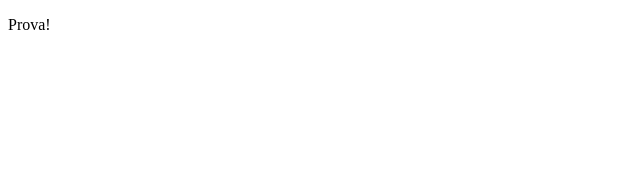
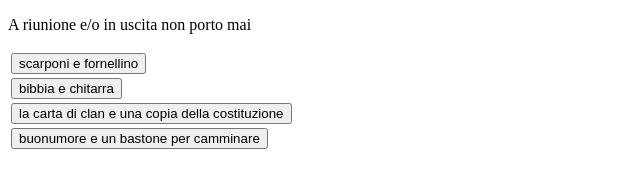
Before and after one commit to iulius87/iulius87.github.io, a plain HTML site: page index.html in a window 1280 px wide. Shown: the whole page, without its empty margins (0-640 px from the left). Drawn offline with Linux system fonts and the light colour scheme.

Commit message:
Prova di quiz

```diff
--- a/index.html
+++ b/index.html
@@ -1,6 +1,12 @@
 <!DOCTYPE html>
 <html>
-    <body>
-        <p>Prova!</p>
+    <head>
+        <meta charset="UTF-8">
+        <script src="quiz.js"></script>
+      </head>
+
+    <body onload="loadQuestion(0)">
+        <div id="question">
+        </div>
     </body>
 </html>
--- /dev/null
+++ b/quiz.js
@@ -0,0 +1,242 @@
+const domande = [
+    {
+        domanda: "A riunione e/o in uscita non porto mai",
+        risposte: [{
+            txt: "scarponi e fornellino",
+            val: "A"
+        },{
+            txt: "bibbia e chitarra",
+            val: "B"
+        },{
+            txt: "la carta di clan e una copia della costituzione",
+            val: "C"
+        },{
+            txt: "buonumore e un bastone per camminare",
+            val: "D"
+        }]
+    },{
+        domanda: "La caratteristica che più mi si addice",
+        risposte: [{
+            txt: "l’indifferenza",
+            val: "C"
+        },{
+            txt: "la superficialità",
+            val: "B"
+        },{
+            txt: "l'egoismo",
+            val: "D"
+        },{
+            txt: "la pigrizia",
+            val: "A"
+        }]
+    },{
+        domanda: "In quale di questi posti vorresti tanto andare, ma non ti senti a tuo agio?",
+        risposte: [{
+            txt: "in missione in America Latina",
+            val: "D"
+        },{
+            txt: "in un rifugio di montagna a 2000mt",
+            val: "A"
+        },{
+            txt: "ad un concerto",
+            val: "B"
+        },{
+            txt: "in assemblea di istituto",
+            val: "C"
+        }]
+    },{
+        domanda: "Sento di aver fatto tutto nella vita, ma c’è qualcosa che ancora mi manca…",
+        risposte: [{
+            txt: "una ciaspolata in notturna",
+            val: "A"
+        },{
+            txt: "un concerto di raccolta fondi per le ong del mediterraneo",
+            val: "C"
+        },{
+            txt: "una serata tranquilla a leggere un libro e pensare",
+            val: "B"
+        },{
+            txt: "andare con l’unità di strada a distribuire un pasto caldo e fare compagnia a chi vive in strada",
+            val: "D"
+        }]
+    }/*,{
+        domanda: "",
+        risposte: [{
+            txt: "",
+            val: ""
+        },{
+            txt: "",
+            val: ""
+        },{
+            txt: "",
+            val: ""
+        },{
+            txt: "",
+            val: ""
+        }]
+    },{
+        domanda: "",
+        risposte: [{
+            txt: "",
+            val: ""
+        },{
+            txt: "",
+            val: ""
+        },{
+            txt: "",
+            val: ""
+        },{
+            txt: "",
+            val: ""
+        }]
+    },{
+        domanda: "",
+        risposte: [{
+            txt: "",
+            val: ""
+        },{
+            txt: "",
+            val: ""
+        },{
+            txt: "",
+            val: ""
+        },{
+            txt: "",
+            val: ""
+        }]
+    },{
+        domanda: "",
+        risposte: [{
+            txt: "",
+            val: ""
+        },{
+            txt: "",
+            val: ""
+        },{
+            txt: "",
+            val: ""
+        },{
+            txt: "",
+            val: ""
+        }]
+    },{
+        domanda: "",
+        risposte: [{
+            txt: "",
+            val: ""
+        },{
+            txt: "",
+            val: ""
+        },{
+            txt: "",
+            val: ""
+        },{
+            txt: "",
+            val: ""
+        }]
+    },{
+        domanda: "",
+        risposte: [{
+            txt: "",
+            val: ""
+        },{
+            txt: "",
+            val: ""
+        },{
+            txt: "",
+            val: ""
+        },{
+            txt: "",
+            val: ""
+        }]
+    },{
+        domanda: "",
+        risposte: [{
+            txt: "",
+            val: ""
+        },{
+            txt: "",
+            val: ""
+        },{
+            txt: "",
+            val: ""
+        },{
+            txt: "",
+            val: ""
+        }]
+    }*/
+];
+
+const risposte = {
+    A: 0,
+    B: 0,
+    C: 0,
+    D: 0
+};
+
+function cleanQuestion() {
+    document.getElementById('question').innerHTML = '';
+}
+
+function loadQuestion(n) {
+    let qe = document.getElementById('question');
+    let q = document.createElement('p');
+    q.textContent = domande[n].domanda;
+    qe.appendChild(q);
+    let table = document.createElement('table');
+    table.setAttribute('name','question' + n);
+    for (let ans in domande[n].risposte) {
+        let rr = document.createElement('tr');
+        let rc = document.createElement('td');
+        let rb = document.createElement('input');
+        rb.setAttribute('type','button');
+        rb.setAttribute('value',domande[n].risposte[ans].txt);
+        rb.setAttribute('onclick',`getAnswer(${n},"${domande[n].risposte[ans].val}")`);
+        rc.appendChild(rb);
+        rr.append(rc);
+        table.appendChild(rr);
+    }
+    qe.appendChild(table);
+}
+
+function getAnswer(n,answer) {
+    risposte[answer] += 1;
+    if (domande.length > n+1) {
+        cleanQuestion();
+        loadQuestion(n+1);
+    } else {
+        console.table(risposte);
+        showResults();
+    }
+}
+
+function showResults() {
+    cleanQuestion();
+    let qe = document.getElementById('question');
+    const best = Object.keys(risposte).reduce((a, b) => risposte[a] > risposte[b] ? a : b);
+    let risposta = {};
+    switch (best) {
+        case 'A':
+            risposta.title = "Ti consigliamo un EPPPI di strada / avventura";
+            risposta.body = "Per te il vero scout è l'uomo dei boschi, \"passabile in un salotto ma indispensabile in un naufragio\", gli ingredienti di un'uscita vincente è azione, adrenalina e avventura. Se la tua comunità non cammina al tuo passo, se molte tue proposte sono giudicate troppo estreme, perché non osare di più con un EPPPI?";
+            break;
+        case 'B':
+            risposta.title = "Ti consigliamo un EPPPI di spiritualità / animazione espressiva";
+            risposta.body = "Il tuo mondo interiore è ricco di pensieri profondi, cercando saggezza e serenità attraverso il silenzio e connessione con il divino. Nelle route come nelle uscite e negli incontri di clan trovi sempre il tempo per esplorare la tua anima e di trovare equilibrio nella tua vita. Talvolta il tuo clan risulta indifferente a questo tuo desiderio di trascendenza, perché non provare a respirare un po' di puro Spirito con un EPPPI?";
+            break;
+        case 'C':
+            risposta.title = "Ti consigliamo un EPPPI di scelta politica";
+            risposta.body = "La tua sete di conoscenza è inarrestabile, e ti impegni a conoscere la realtà a fondo. Sei quel tipo di individuo che non si accontenta delle risposte superficiali, ma si dedica a scavare più a fondo per scoprire la verità nascosta. Vuoi essere un agente di cambiamento nella società, ma spesso la tua comunità di clan non ti segue e non condivide il tuo entusiasmo, allora perché non spendere la tua energia e il tuo impegno in un EPPPI di scelta politica? ";
+            break;
+        case 'D':
+            risposta.title = "Ti consigliamo un EPPPI di servizio";
+            risposta.body = "Sei un faro di positività nella vita di chi ti circonda. La tua dedizione nel rendere felici le persone intorno a te è davvero contagiosa. Ami donare gioia e sorrisi, e la tua presenza è come un raggio di sole che illumina il giorno di chiunque ti incontri. Cerchi sempre nuove occasioni per vivere al meglio la tua scelta di servizio e quindi non ti lascerai sfuggire l'opportunità di vivere un EPPPI di servizio!";
+            break;
+    }
+    let tit = document.createElement('h3');
+    tit.textContent = risposta.title;
+    let bod = document.createElement('p');
+    bod.textContent = risposta.body;
+    qe.appendChild(tit);
+    qe.appendChild(bod);
+}
```
